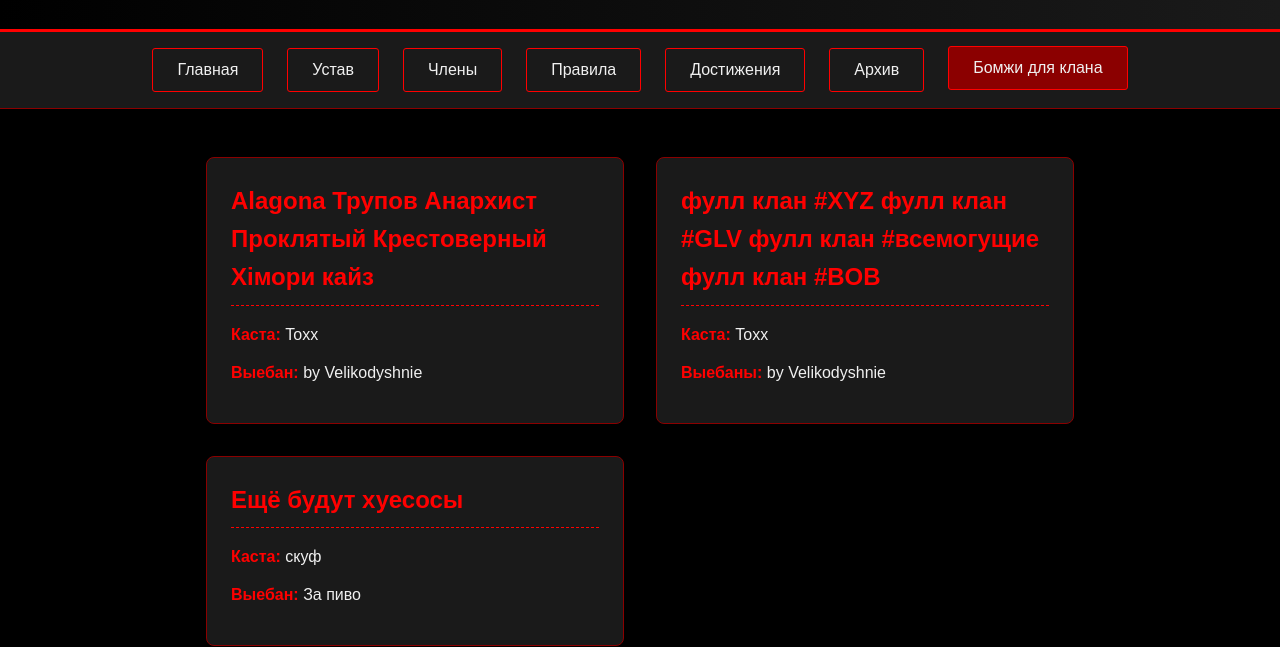
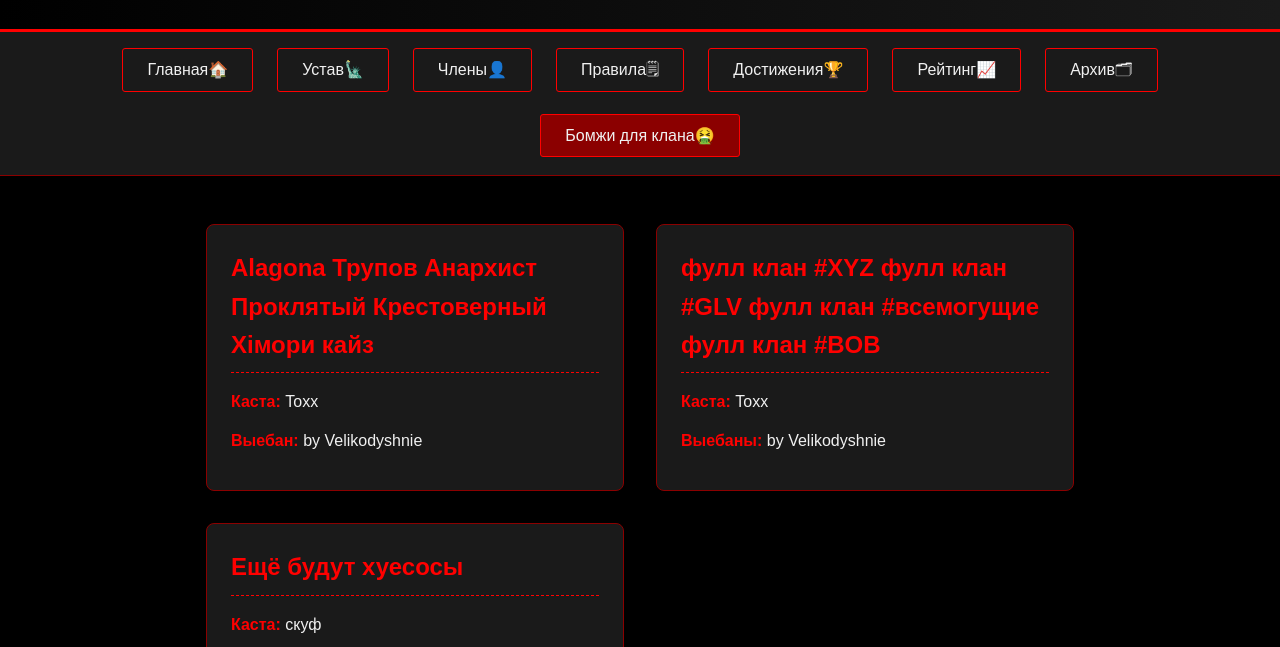
Before and after one commit to Mimi-by-typh/Github.io, a plain HTML site: page bomji.html in a window 1280 px wide. Shown: the part 145-792 px from the top of the page. Drawn offline with Linux system fonts and the light colour scheme.

Commit message:
bomji.html

```diff
--- a/bomji.html
+++ b/bomji.html
@@ -161,13 +161,14 @@
     </header>
 
     <nav>
-        <a href="index.html">Главная</a>
-        <a href="ystav.html">Устав</a>
-        <a href="chleny.html">Члены</a>
-        <a href="pravila.html">Правила</a>
-        <a href="#">Достижения</a>
-        <a href="archiv.html">Архив</a>
-        <a href="bomji.html" class="active">Бомжи для клана</a>
+        <a href="index.html">Главная🏠</a>
+        <a href="ystav.html">Устав🗽</a>
+        <a href="chleny.html">Члены👤</a>
+        <a href="pravila.html">Правила🗒</a>
+        <a href="win.html">Достижения🏆</a>
+        <a href="#">Рейтинг📈</a>
+        <a href="archiv.html">Архив🗂</a>
+        <a href="bomji.html" class="active">Бомжи для клана🤮</a>
     </nav>
 
     <div class="bomji-container">
```
